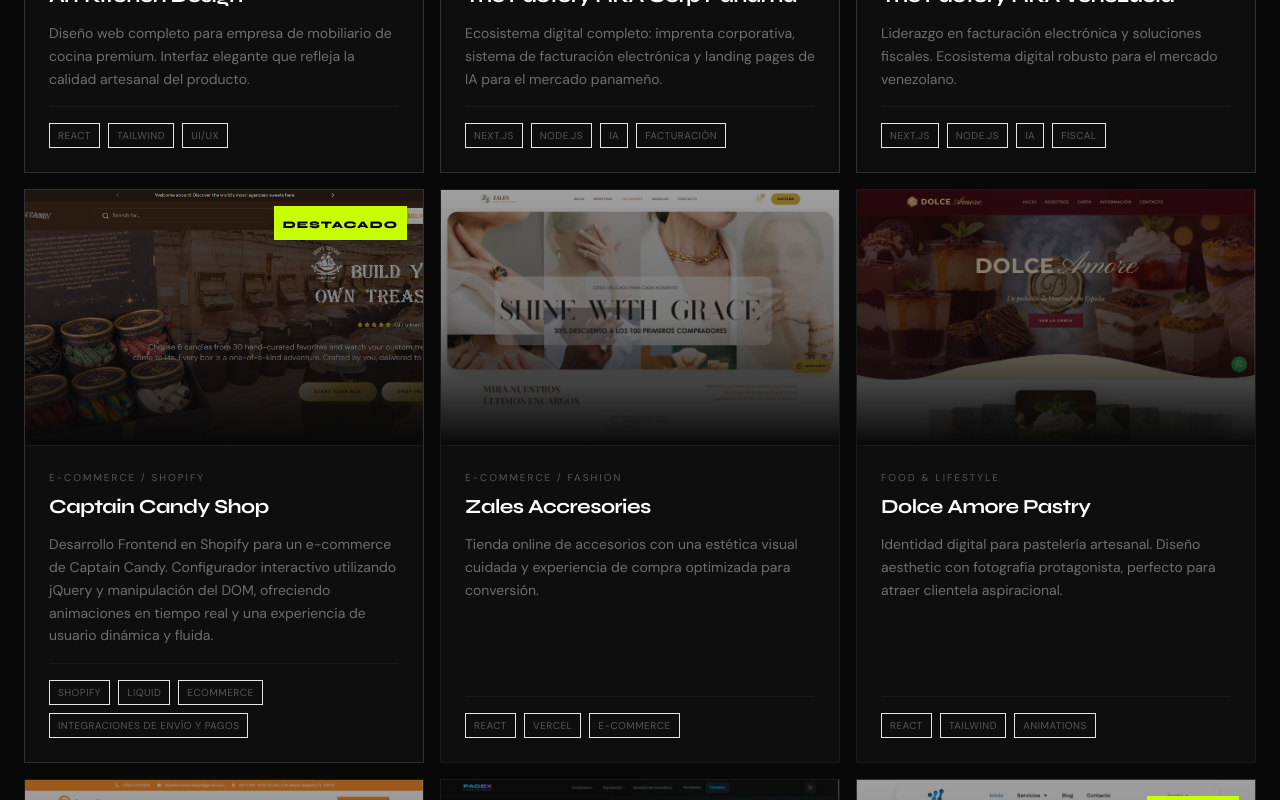
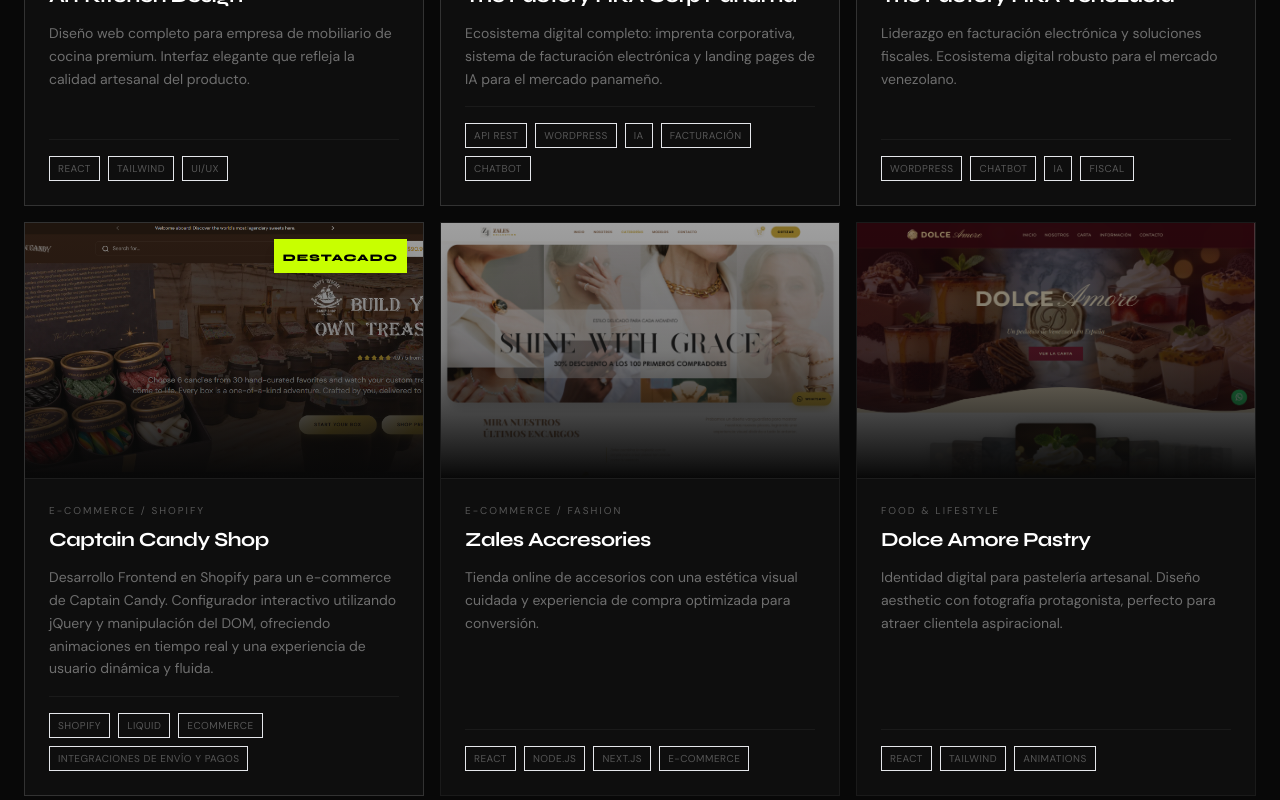
Before and after one commit to aleph0406/portafolio-alehna-echarry, a React (Vite) app: page / in a window 1280 px wide. Shown: the part 1500-2300 px from the top of the page. Built offline with nearby package versions, Linux system fonts and the light colour scheme.

Commit message:
Update project tags in Projects component

```diff
--- a/src/components/Projects.jsx
+++ b/src/components/Projects.jsx
@@ -35,7 +35,7 @@
       "Ecosistema digital completo: imprenta corporativa, sistema de facturación electrónica y landing pages de IA para el mercado panameño.",
     url: "https://thefactoryhka.com.pa/",
     image: hkaPanamaImg,
-    tags: ["Next.js", "Node.js", "IA", "Facturación"],
+    tags: ["API REST", "Wordpress", "IA", "Facturación", "ChatBot"],
     accent: "#C8FF00",
     featured: true,
   },
@@ -47,7 +47,7 @@
       "Liderazgo en facturación electrónica y soluciones fiscales. Ecosistema digital robusto para el mercado venezolano.",
     url: "https://imprenta.thefactoryhka.com.ve/",
     image: hkaVzlaImg,
-    tags: ["Next.js", "Node.js", "IA", "Fiscal"],
+    tags: ["Wordpress", "ChatBot", "IA", "Fiscal"],
     accent: "#C8FF00",
     featured: true,
   },
@@ -72,7 +72,7 @@
       "Tienda online de accesorios con una estética visual cuidada y experiencia de compra optimizada para conversión.",
     url: "https://zales-accesories.vercel.app/categorias",
     image: zalesImg,
-    tags: ["React", "Vercel", "E-Commerce"],
+    tags: ["React", "Node.js", "Next.js", "E-Commerce"],
     accent: "#E8B4B8",
   },
   {
@@ -105,7 +105,7 @@
       "Website de propuesta para firma consultora. Comunicación de valor clara, diseño que proyecta autoridad y credibilidad instantánea.",
     url: "https://facex-proposal-website.vercel.app/",
     image: facexImg,
-    tags: ["React", "Vercel", "Business"],
+    tags: ["React", "React Native", "Node.js", "Next.js", "Business"],
     accent: "#A78BFA",
   },
   {
@@ -139,7 +139,7 @@
       "Landing page especializada para soluciones de Inteligencia Artificial para empresas en The Factory HKA Panama.",
     url: "https://thefactoryhka.com.pa/atencion-al-cliente-con-ia-para-empresas/",
     image: iaPanamaImg,
-    tags: ["Next.js", "AI", "Landing Pages"],
+    tags: ["Wordpress", "AI", "Landing Pages"],
     accent: "#38BDF8",
   },
   {
@@ -150,7 +150,7 @@
       "Landing page especializada en cumplimiento fiscal y facturación electrónica para el mercado panameño bajo normativas DGI.",
     url: "https://thefactoryhka.com.pa/facturacion-electronica-cumple-con-la-dgi/",
     image: felImg,
-    tags: ["DGI", "Fintech", "Compliance"],
+    tags: ["DGI", "Fintech", "Compliance", "B2C"],
     accent: "#C8FF00",
   },
   {
```
